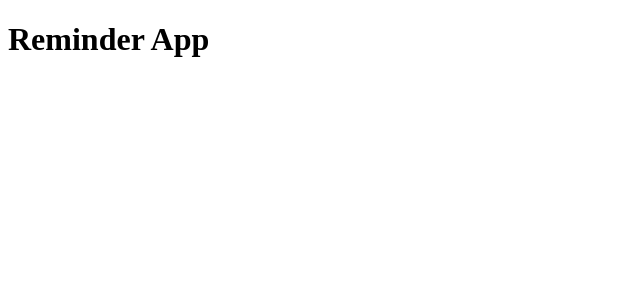
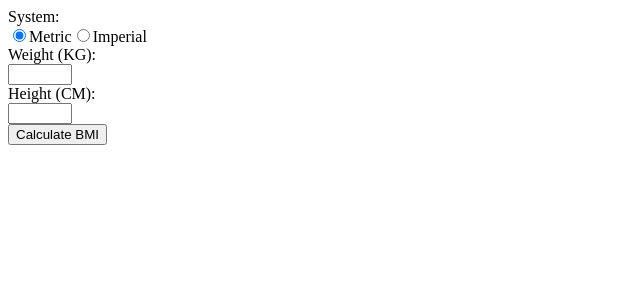
Before and after one commit to GitJustinLau/reminder-app-pair-programming, a React (Create React App) app: page /bmi in a window 1280 px wide. Shown: the top 300 px of the page, without its empty margins (0-640 px from the left). Built offline with nearby package versions, Linux system fonts and the light colour scheme.

Commit message:
made BMI calculater

```diff
--- a/package.json
+++ b/package.json
@@ -9,7 +9,9 @@
     "axios": "^1.4.0",
     "react": "^18.2.0",
     "react-dom": "^18.2.0",
+    "react-router-dom": "^6.15.0",
     "react-scripts": "5.0.1",
+    "sass": "^1.65.1",
     "web-vitals": "^2.1.4"
   },
   "scripts": {
--- a/src/App.js
+++ b/src/App.js
@@ -1,9 +1,15 @@
+import HomePage from "./pages/HomePage/HomePage";
+import BMIPage from "./pages/BMIPage/BMIPage";
+import {BrowserRouter, Routes, Route} from "react-router-dom";
+
 function App() {
     return (
-        <>
-            <h1>Reminder App</h1>
-        </>
-
+        <BrowserRouter>
+            <Routes>
+              <Route path="/" element={<HomePage />}/>
+              <Route path="/bmi" element={<BMIPage />}/>
+            </Routes>
+        </BrowserRouter>
     );
 }
 
--- /dev/null
+++ b/src/pages/BMIPage/BMIPage.js
@@ -0,0 +1,125 @@
+import React, { useState } from 'react';
+
+function BMIPage() {
+  const [unit, setUnit] = useState(true); // Metric by default
+  const [weight, setWeight] = useState('');
+  const [height, setHeight] = useState('');
+  const [results, setResults] = useState('');
+
+  const measureBMI = () => {
+    const weightInput = document.getElementById('bmi-weight');
+    const weightUnit = document.getElementById('bmi-weight-unit');
+    const heightInput = document.getElementById('bmi-height');
+    const heightUnit = document.getElementById('bmi-height-unit');
+
+    if (unit) {
+      weightUnit.innerHTML = 'KG';
+      weightInput.min = 1;
+      weightInput.max = 635;
+      heightUnit.innerHTML = 'CM';
+      heightInput.min = 54;
+      heightInput.max = 272;
+    } else {
+      weightUnit.innerHTML = 'LBS';
+      weightInput.min = 2;
+      weightInput.max = 1400;
+      heightUnit.innerHTML = 'IN';
+      heightInput.min = 21;
+      heightInput.max = 107;
+    }
+  };
+
+  const calcBMI = event => {
+    event.preventDefault();
+
+    let bmi = null;
+
+    if (unit) {
+      const heightInMeters = height / 100;
+      bmi = weight / (heightInMeters * heightInMeters);
+    } else {
+      bmi = (703 * weight) / (height * height);
+    }
+
+    bmi = Math.round(bmi * 100) / 100;
+
+    if (bmi < 18.5) {
+      setResults(`${bmi} - Underweight`);
+    } else if (bmi < 25) {
+      setResults(`${bmi} - Normal weight`);
+    } else if (bmi < 30) {
+      setResults(`${bmi} - Pre-obesity`);
+    } else if (bmi < 35) {
+      setResults(`${bmi} - Obesity class I`);
+    } else if (bmi < 40) {
+      setResults(`${bmi} - Obesity class II`);
+    } else {
+      setResults(`${bmi} - Obesity class III`);
+    }
+  };
+
+  return (
+    <form id="bmi-form" onSubmit={calcBMI}>
+      <div className="bmi-label">System:</div>
+      <div className="bmi-row">
+        <label>
+          <input
+            type="radio"
+            id="bmi-metric"
+            name="bmi-measure"
+            onChange={() => {
+              setUnit(true);
+              measureBMI();
+            }}
+            checked={unit}
+          />
+          Metric
+        </label>
+        <label>
+          <input
+            type="radio"
+            id="bmi-imperial"
+            name="bmi-measure"
+            onChange={() => {
+              setUnit(false);
+              measureBMI();
+            }}
+            checked={!unit}
+          />
+          Imperial
+        </label>
+      </div>
+
+      <div className="bmi-label">Weight (<span id="bmi-weight-unit">{unit ? 'KG' : 'LBS'}</span>):</div>
+      <div className="bmi-row">
+        <input
+          id="bmi-weight"
+          type="number"
+          min={unit ? 1 : 2}
+          max={unit ? 635 : 1400}
+          value={weight}
+          onChange={e => setWeight(e.target.value)}
+          required
+        />
+      </div>
+
+      <div className="bmi-label">Height (<span id="bmi-height-unit">{unit ? 'CM' : 'IN'}</span>):</div>
+      <div className="bmi-row">
+        <input
+          id="bmi-height"
+          type="number"
+          min={unit ? 54 : 21}
+          max={unit ? 272 : 107}
+          value={height}
+          onChange={e => setHeight(e.target.value)}
+          required
+        />
+      </div>
+
+      <input type="submit" value="Calculate BMI" />
+      <span id="bmi-results">{results}</span>
+    </form>
+  );
+}
+
+export default BMIPage;
--- /dev/null
+++ b/src/pages/HomePage/HomePage.js
@@ -0,0 +1,11 @@
+import React from 'react';
+
+const HomePage = () => {
+    return (
+        <div>
+            <h1>Hello World</h1>
+        </div>
+    );
+};
+
+export default HomePage;
```
Also changed, not shown: src/pages/ActivityPage/ActivityPage.js (added, +11 -0 lines), public/manifest.json (deleted), 1 other file (tests, documents, lock files or other folders).
